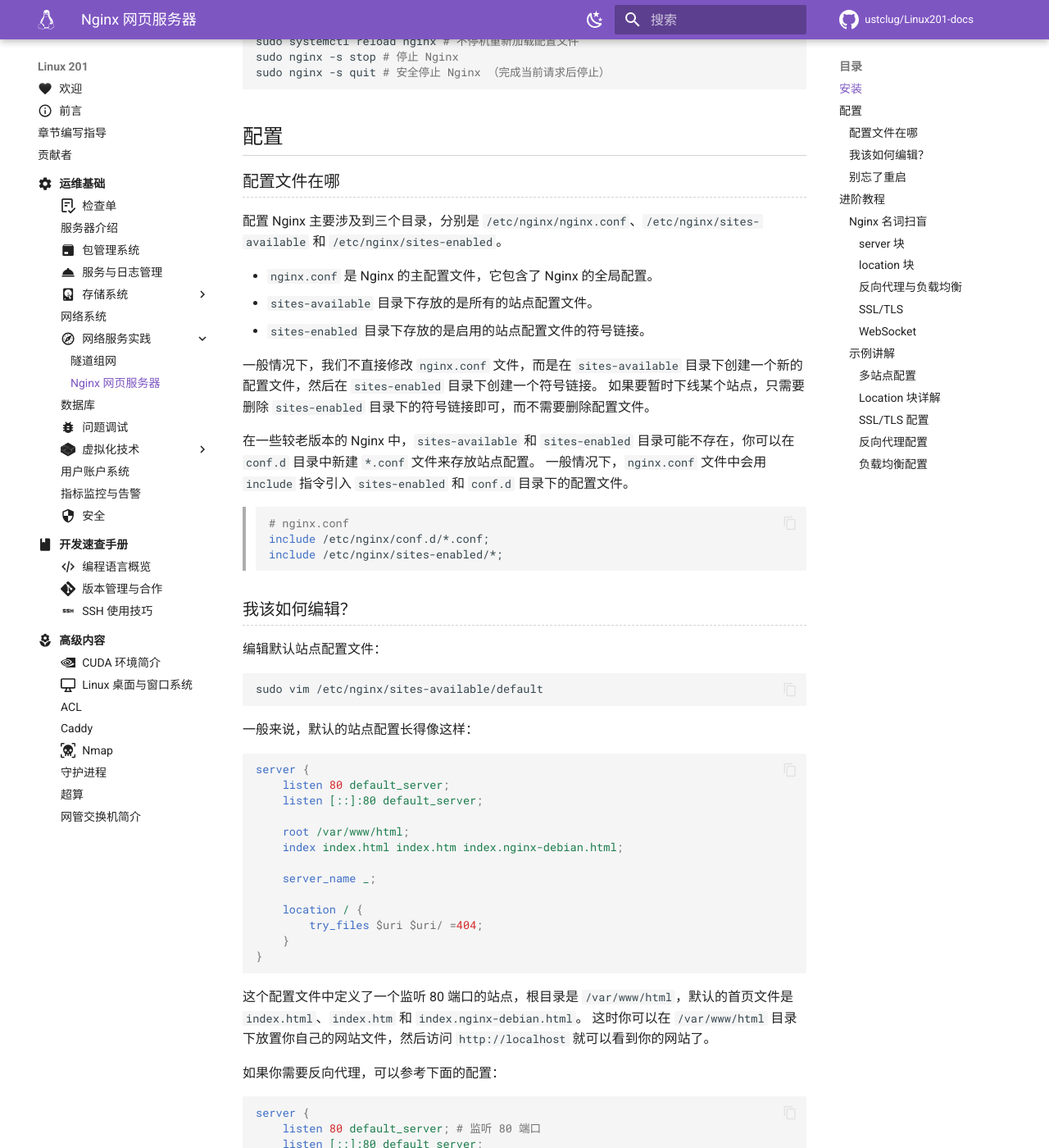
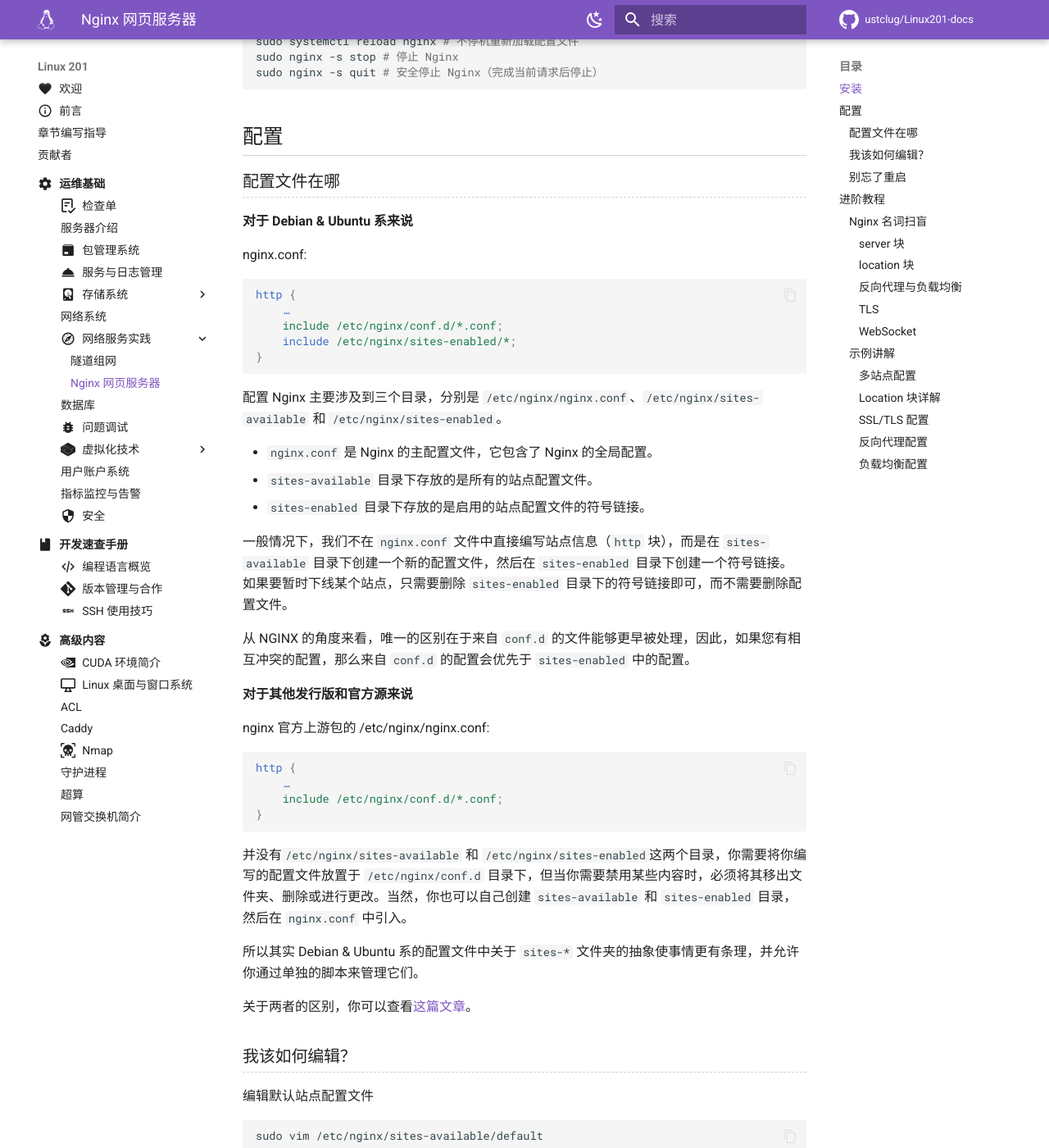
Before and after one commit to ustclug/Linux201-docs, an MkDocs documentation site: the page built from docs/ops/network-service/nginx.md, in a window 1280 px wide and 1400 px high, scrolled down 870 px. Shown: the whole window at 82% size. Built offline with MkDocs 1.6.1 and Material for MkDocs 9.7.7, drawn with Linux system fonts in a browser that asks for light colours; comment, search, counter and statistics services are not loaded; some of the changed text lies outside the part shown.

Commit message:
nginx修了一半

````diff
--- a/docs/ops/network-service/nginx.md
+++ b/docs/ops/network-service/nginx.md
@@ -8,7 +8,7 @@
 
 Nginx 是一个高性能的 HTTP 和反向代理服务器，它可以作为一个独立的 Web 服务器，也可以作为其他 Web 服务器的反向代理服务器。
 
-如果你只是需要简单快速的拉起一个网站，或许也可以试试 Caddy，它是一个更加简单的 Web 服务器。
+如果你只是需要简单快速的拉起一个网站，或许也可以试试 [Caddy](https://201.ustclug.org/advanced/caddy/)，它是一个更加简单的 Web 服务器。
 
 ## 安装
 
@@ -29,40 +29,61 @@
 ```
 
 常用命令：
-
 ```bash
 sudo nginx -t # 检查配置文件是否正确
 sudo nginx -s reload # 不停机重新加载配置文件
 sudo systemctl reload nginx # 不停机重新加载配置文件
 sudo nginx -s stop # 停止 Nginx
-sudo nginx -s quit # 安全停止 Nginx （完成当前请求后停止）
+sudo nginx -s quit # 安全停止 Nginx（完成当前请求后停止）
 ```
+
 
 ## 配置
 
 ### 配置文件在哪
 
+**对于 Debian & Ubuntu 系来说**
+
+nginx.conf:
+```nginx
+http {
+    …
+    include /etc/nginx/conf.d/*.conf;
+    include /etc/nginx/sites-enabled/*;
+}
+```
+
 配置 Nginx 主要涉及到三个目录，分别是 `/etc/nginx/nginx.conf`、`/etc/nginx/sites-available` 和 `/etc/nginx/sites-enabled`。
 
-- `nginx.conf` 是 Nginx 的主配置文件，它包含了 Nginx 的全局配置。
-- `sites-available` 目录下存放的是所有的站点配置文件。
-- `sites-enabled` 目录下存放的是启用的站点配置文件的符号链接。
+* `nginx.conf` 是 Nginx 的主配置文件，它包含了 Nginx 的全局配置。
+* `sites-available` 目录下存放的是所有的站点配置文件。
+* `sites-enabled` 目录下存放的是启用的站点配置文件的符号链接。
 
-一般情况下，我们不直接修改 `nginx.conf` 文件，而是在 `sites-available` 目录下创建一个新的配置文件，然后在 `sites-enabled` 目录下创建一个符号链接。
+一般情况下，我们不在 `nginx.conf` 文件中直接编写站点信息（`http` 块），而是在 `sites-available` 目录下创建一个新的配置文件，然后在 `sites-enabled` 目录下创建一个符号链接。
 如果要暂时下线某个站点，只需要删除 `sites-enabled` 目录下的符号链接即可，而不需要删除配置文件。
 
-在一些较老版本的 Nginx 中，`sites-available` 和 `sites-enabled` 目录可能不存在，你可以在 `conf.d` 目录中新建 `*.conf` 文件来存放站点配置。
-一般情况下，`nginx.conf` 文件中会用 `include` 指令引入 `sites-enabled` 和 `conf.d` 目录下的配置文件。
+从 NGINX 的角度来看，唯一的区别在于来自 `conf.d` 的文件能够更早被处理，因此，如果您有相互冲突的配置，那么来自 `conf.d` 的配置会优先于 `sites-enabled` 中的配置。
 
-> ```nginx
-> # nginx.conf
-> include /etc/nginx/conf.d/*.conf;
-> include /etc/nginx/sites-enabled/*;
-> ```
+**对于其他发行版和官方源来说**
+
+nginx 官方上游包的 /etc/nginx/nginx.conf:
+```nginx
+http {
+    …
+    include /etc/nginx/conf.d/*.conf;
+}
+```
+
+并没有`/etc/nginx/sites-available` 和 `/etc/nginx/sites-enabled`这两个目录，你需要将你编写的配置文件放置于 `/etc/nginx/conf.d` 目录下，但当你需要禁用某些内容时，必须将其移出文件夹、删除或进行更改。当然，你也可以自己创建 `sites-available` 和 `sites-enabled` 目录，然后在 `nginx.conf` 中引入。
+
+所以其实 Debian & Ubuntu 系的配置文件中关于 `sites-*` 文件夹的抽象使事情更有条理，并允许你通过单独的脚本来管理它们。
+
+关于两者的区别，你可以查看[这篇文章](https://serverfault.com/questions/527630/difference-in-sites-available-vs-sites-enabled-vs-conf-d-directories-nginx)。
+
 
 ### 我该如何编辑？
 
-编辑默认站点配置文件：
+编辑默认站点配置文件
 
 ```bash
 sudo vim /etc/nginx/sites-available/default
@@ -130,6 +151,9 @@
 sudo systemctl reload nginx
 ```
 
+需要注意的是，如果没有检查配置，并且配置中存在错误，`nginx -s reload` 会让 nginx 停止，而 `systemctl reload nginx` 不会，并且不会采用新的配置文件。
+
+
 ## 进阶教程
 
 ### Nginx 名词扫盲
@@ -141,7 +165,6 @@
 Nginx 的配置文件中可以有多个 server 块，每个 server 块定义了一个站点（虚拟主机），Nginx 会根据请求的域名和端口号来匹配对应的 server 块。
 Nginx 正是通过 server 块来实现多站点配置的。
 一个典型的 server 块：
-
 ```nginx
 server {
     listen 80;  # 监听的端口
@@ -175,9 +198,9 @@
 
 一个十分巧妙的负载均衡算法是一致性哈希算法，它可以保证在服务器数量变化时，尽可能少地改变已有的映射关系。推荐阅读：[一致性哈希算法](https://zh.wikipedia.org/wiki/%E4%B8%80%E8%87%B4%E5%93%88%E5%B8%8C)。
 
-#### SSL/TLS
+#### TLS
 
-SSL/TLS 是一种加密通信协议，用于保护客户端和服务器之间的通信安全。Nginx 支持 SSL/TLS 协议，可以用来配置 HTTPS 站点。
+TLS 是一种加密通信协议，用于保护客户端和服务器之间的通信安全。Nginx 支持 TLS 协议，可以用来配置 HTTPS 站点。
 
 一般的 http 监听端口是 80，https 监听端口是 443。
 
@@ -210,7 +233,6 @@
         try_files $uri $uri/ =404;
     }
 }
-
 server {
     listen 80;  # 监听的端口
     server_name example.org www.example.org;  # 指定的域名
@@ -218,8 +240,6 @@
     location / {
         try_files $uri $uri/ =404;
     }
-}
-
 server {
     listen 80 default_server;  # 默认站点
     server_name _;  # 默认域名
@@ -229,9 +249,8 @@
     }
 }
 ```
-
-注意到除了指定的域名外，还有一个 `_`，它表示默认域名。如果请求的域名不在 `server_name` 中，Nginx 会使用 `*` 对应的 server 块来处理请求。
-那 `default_server` 又是什么意思呢？它表示默认站点，当请求的域名不在 `server_name` 中时，Nginx 会使用 `default_server` 对应的 server 块来处理请求。
+注意到除了指定的域名外，还有一个 `_`，它表示默认域名。如果请求的域名不在 server_name 中，Nginx 会使用 `_` 对应的 server 块来处理请求。
+那 `default_server` 又是什么意思呢？它表示默认站点，当请求的域名不在 server_name 中时，Nginx 会使用 `default_server` 对应的 server 块来处理请求。
 一般建议为 Nginx 配置一个默认站点，用于处理未知域名的请求。
 
 但是要注意的是，如果你只写了 `listen 80 default_server;`，比如：
@@ -315,7 +334,6 @@
     # 处理请求 /example1, /example2, ...
     return 200 "This is a case-sensitive regex match.";
 }
-
 location ~ \.php$ {
     # 处理以 .php 结尾的请求
     include fastcgi_params;
@@ -541,7 +559,6 @@
 Nginx 支持多种负载均衡算法，默认是轮询（round-robin）。你可以通过在 upstream 块中指定不同的算法来更改负载均衡策略，例如：
 
 最少连接：
-
 ```nginx
 upstream backend {
     least_conn;  # 使用最少连接算法
````
